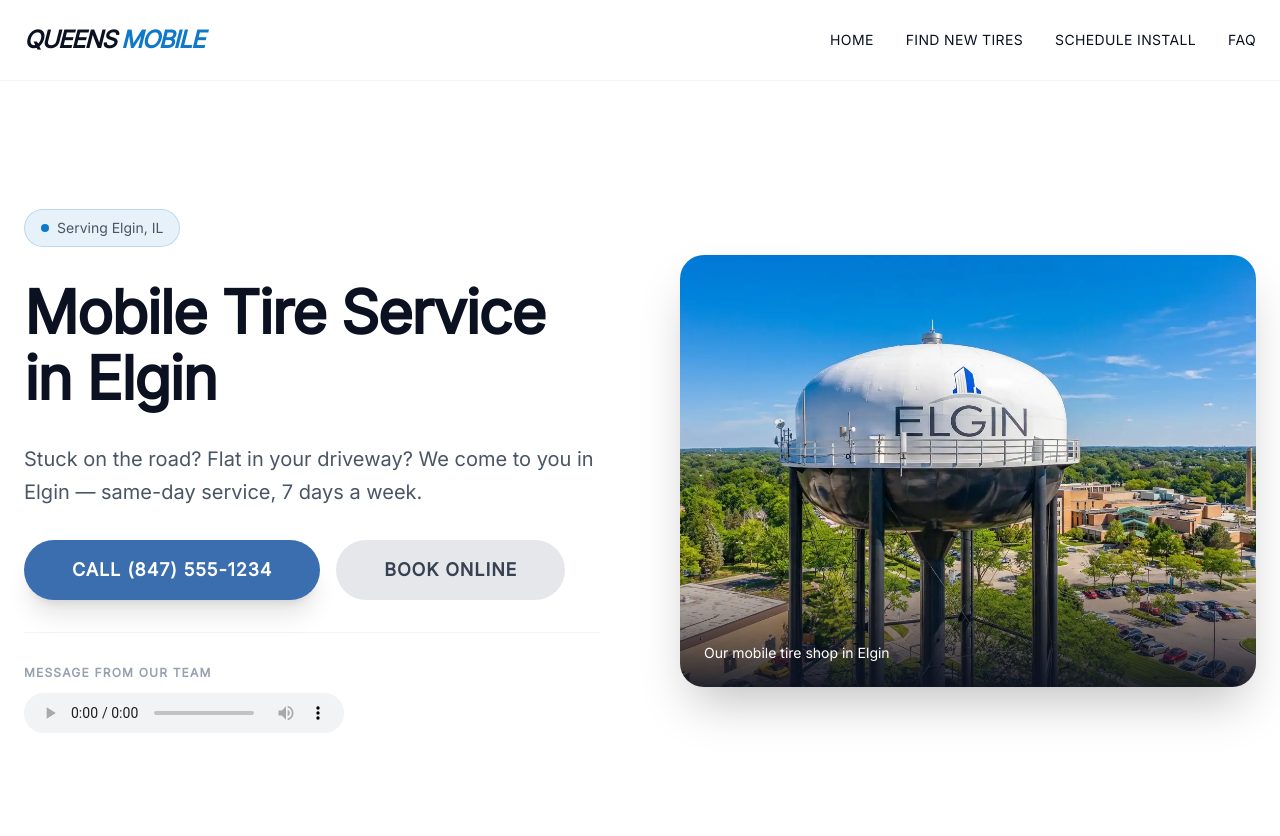
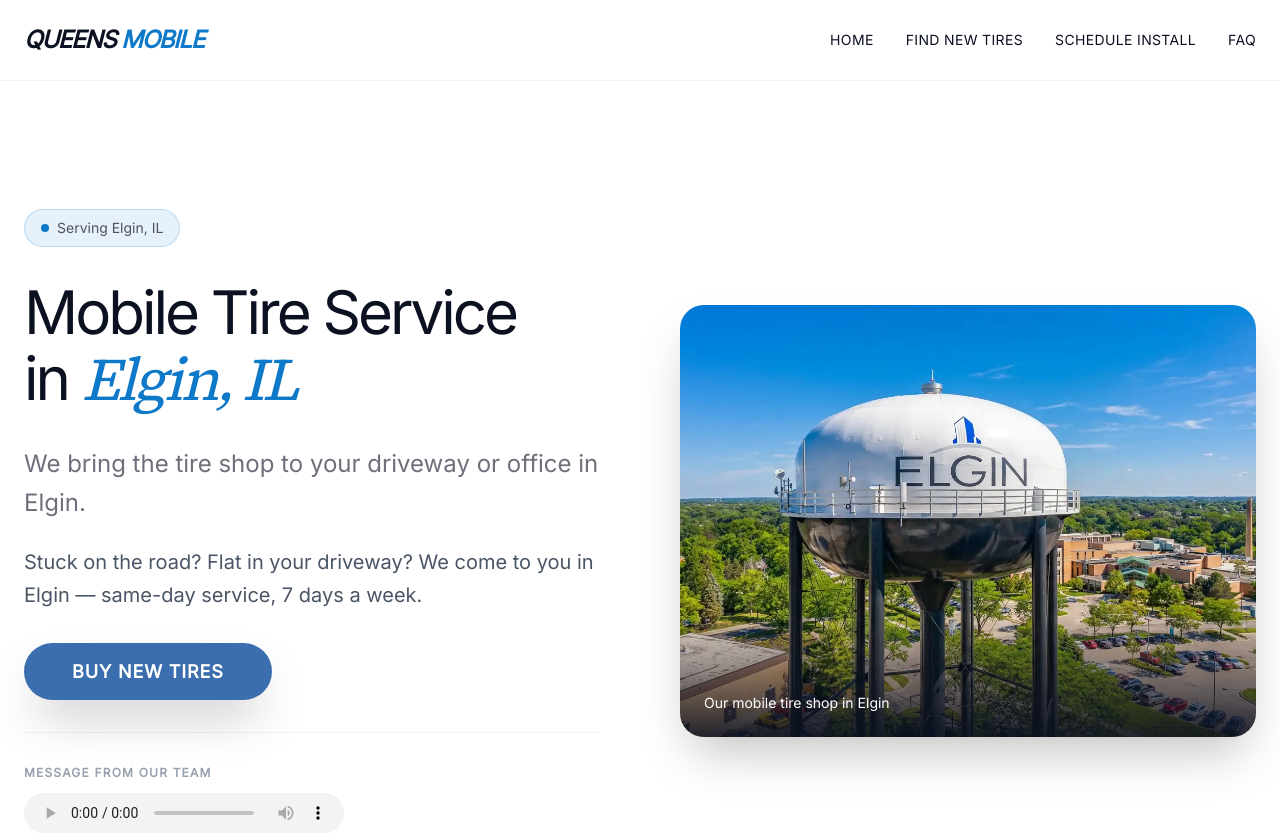
Before and after one commit to izzy2030/queens-mobile-tires-astro, an Astro site: page /cities/mobile-tire-service-in-elgin-il in a window 1280 px wide. Shown: the top 836 px of the page. Built offline with nearby package versions, Linux system fonts and the light colour scheme; Astro itself is replaced by a stand-in of ours.

Commit message:
feat: Align dynamic city page Hero styling with Barrington page

```diff
--- a/src/pages/cities/[slug].astro
+++ b/src/pages/cities/[slug].astro
@@ -41,10 +41,19 @@ const cityName = city.title
           </div>
 
           <h1
-            class="text-4xl md:text-5xl lg:text-6xl font-sans font-bold tracking-tight text-queens-primary mb-8 leading-[1.1]"
+            class="text-4xl md:text-6xl font-sans font-normal tracking-tighter text-queens-primary mb-8 leading-[1.1]"
           >
-            Mobile Tire Service in {cityName}
+            Mobile Tire Service <br /> in <span
+              class="font-serif italic text-queens-secondary"
+              >{cityName}, IL</span
+            >
           </h1>
+
+          <h3
+            class="text-xl md:text-2xl text-queens-primary/60 mb-6 leading-relaxed font-sans font-light"
+          >
+            We bring the tire shop to your driveway or office in {cityName}.
+          </h3>
 
           <!-- New Copy from HTML Sample -->
           <p class="text-xl text-gray-600 mb-8 leading-relaxed">
@@ -56,17 +65,11 @@ const cityName = city.title
 
           <div class="flex flex-wrap gap-4 items-center">
             <a
-              href="tel:+18475551234"
-              class="btn-primary px-8 py-4 text-lg shadow-xl hover:shadow-2xl transition-all"
-            >
-              Call (847) 555-1234
-            </a>
-            <a
               href="/buy-new-tires"
               data-astro-reload
-              class="btn-secondary px-8 py-4 text-lg"
+              class="btn-primary shadow-2xl hover:scale-105 transition-transform duration-300 px-10 py-5 text-xl"
             >
-              Book Online
+              Buy New Tires
             </a>
           </div>
 
```
